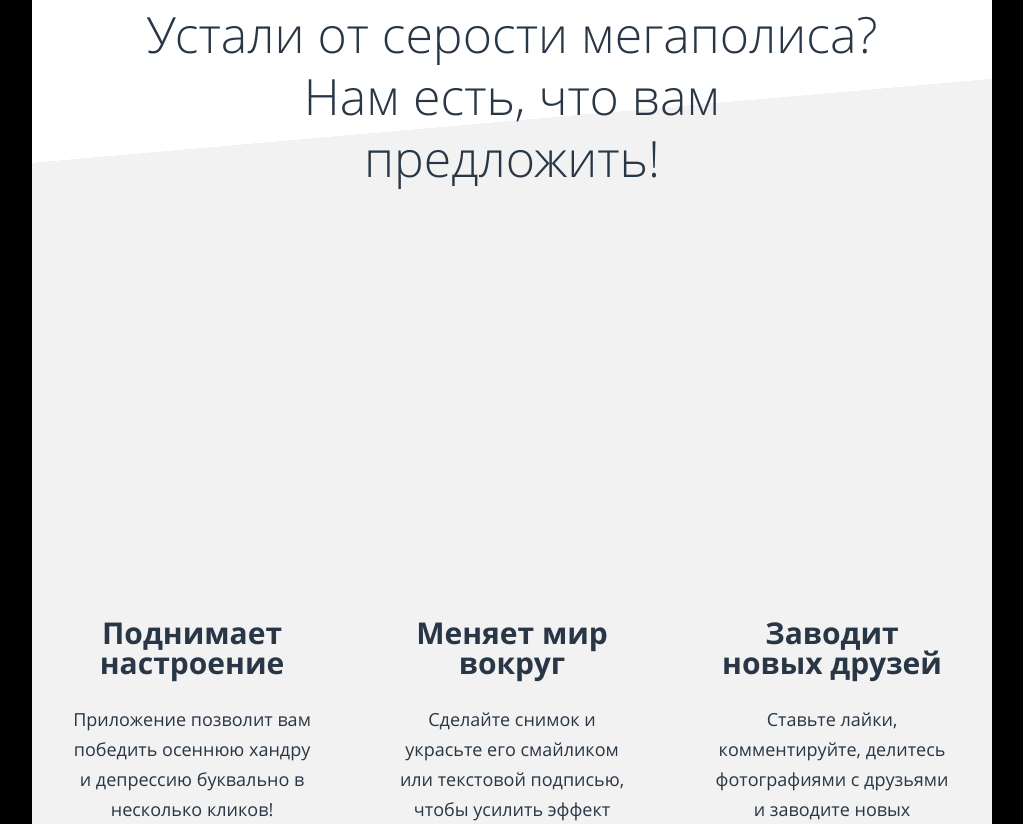
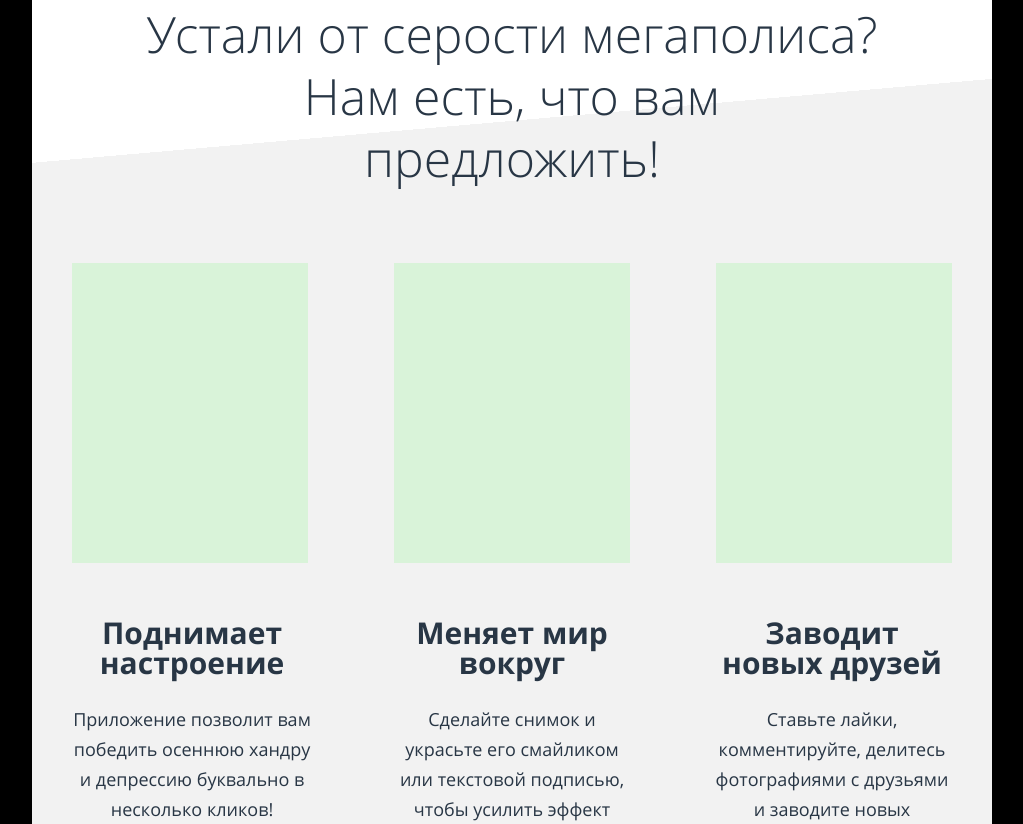
Before and after one commit to haschish/63289-pink-16, a website: page source/index.html in a window 1280 px wide. Shown: the part 914-1738 px from the top of the page, without its empty margins (128-1151 px from the left). Drawn offline with nearby package versions, Linux system fonts and the light colour scheme; files that its build step writes are made by us from their sources.

Commit message:
module4-task1: fixed review

```diff
--- a/source/less/blocks/advantages-pictures.less
+++ b/source/less/blocks/advantages-pictures.less
@@ -7,7 +7,7 @@
 }
 
 .advatages-pictures__item {
-  // background-color: rgba(0, 255, 0, 0.1);
+  background-color: rgba(0, 255, 0, 0.1);
   width: 157px;
   height: 280px;
 }
```
